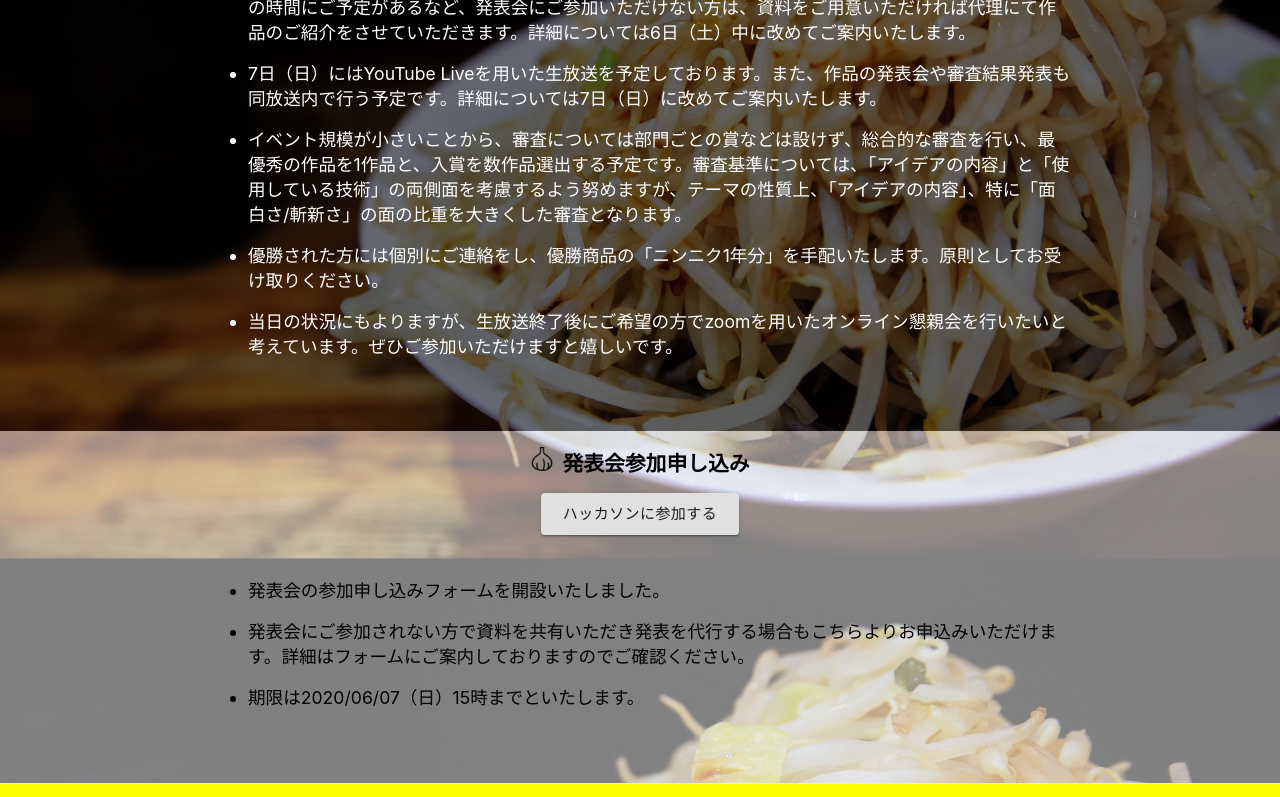
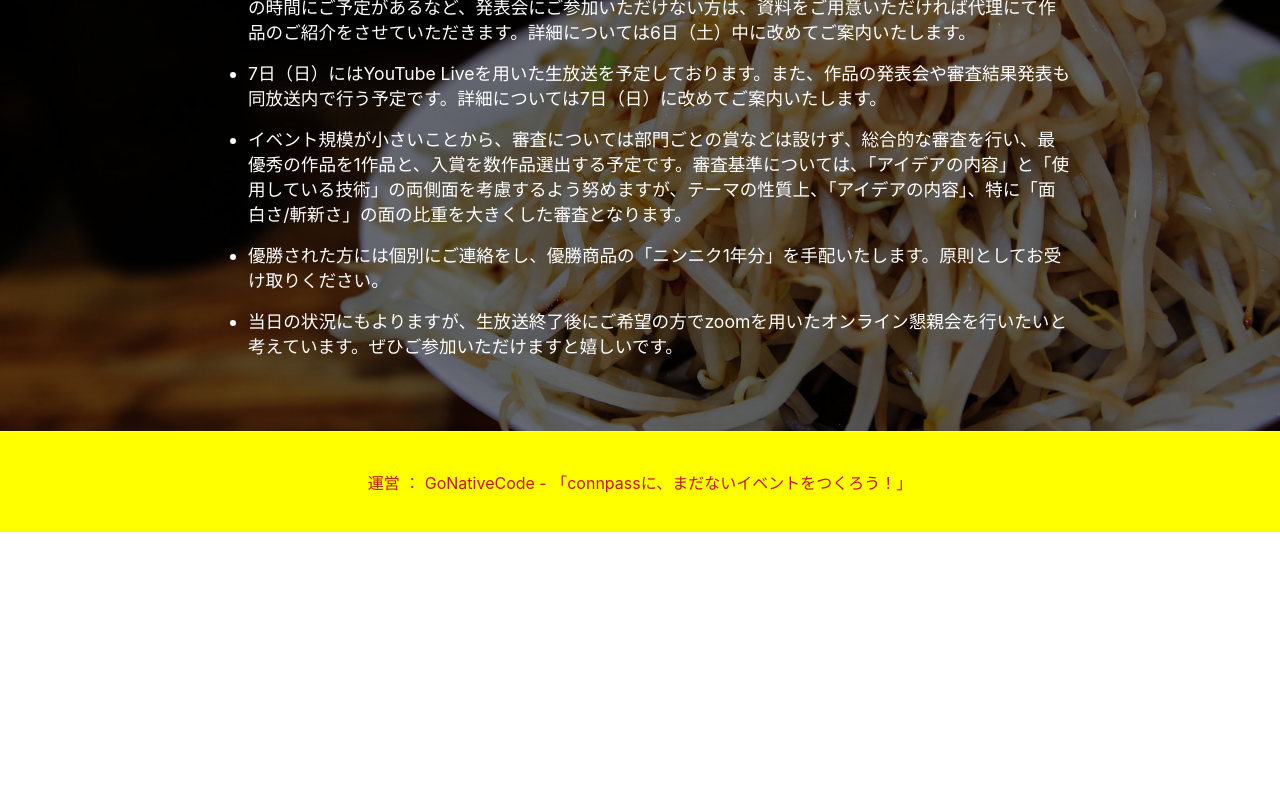
Before and after one commit to matsumana07384/jiro-hackthon-2020, a Next.js app: page / in a window 1280 px wide. Shown: the part 2000-2797 px from the top of the page. After the commit the page ends 2532 px from the top, so only its background shows below. Built offline with nearby package versions, Linux system fonts and the light colour scheme.

Commit message:
remove contents

```diff
--- a/components/Header.js
+++ b/components/Header.js
@@ -7,9 +7,6 @@ export default function Header() {
       <div><a href="#theme">開発テーマ</a></div>
       <div><a href="#qualification">参加資格</a></div>
       <div><a href="#rule">ルール</a></div>
-      <div><a href="#speak">発表会参加申し込み</a></div>
-      {/* <div><a href="#schedule">参加者スケジュール</a></div>
-      <div><a href="#live">生配信スケジュール</a></div> */}
     </header>
     <style jsx>{`
       header {
--- a/pages/index.js
+++ b/pages/index.js
@@ -119,107 +119,6 @@ export default function Home() {
               </ul>
             </div>
           </div>
-          <div className="section white" id="speak">
-            <p className="title">
-              発表会参加申し込み
-            </p>
-            <div className="button">
-                <Button variant="contained" size="large" href="https://gonativecode.connpass.com/event/173348/" target="_blank" rel="noopener noreferrer">ハッカソンに参加する</Button>
-              </div>
-            <div className="description">
-              <ul className="list">
-                <li>発表会の参加申し込みフォームを開設いたしました。</li>
-                <li>発表会にご参加されない方で資料を共有いただき発表を代行する場合もこちらよりお申込みいただけます。詳細はフォームにご案内しておりますのでご確認ください。</li>
-                <li>期限は2020/06/07（日）15時までといたします。</li>
-              </ul>
-            </div>
-          </div>
-
-          {/* <div className="section white" id="schedule">
-            <p className="title">
-              参加者スケジュール
-            </p>
-            <div className="description">
-              <table>
-                <tr>
-                  <th>日にち</th>
-                  <th>時間</th>
-                  <th>内容</th>
-                </tr>
-                <tr>
-                  <td rowspan="2">2020年6月5日（金）</td>
-                  <td>20:00-20:30</td>
-                  <td>オープニング・詳細発表</td>
-                </tr>
-                <tr>
-                  <td>20:30-</td>
-                  <td>開発開始</td>
-                </tr>
-                <tr>
-                  <td>2020年6月6日（土）</td>
-                  <td>20:00-20:30</td>
-                  <td>終日開発</td>
-                </tr>
-                <tr>
-                  <td　rowspan="5">2020年6月7日（日）</td>
-                  <td>12:00-15:00</td>
-                  <td>発表会エントリー受付</td>
-                </tr>
-                <tr>
-                  <td>17:00</td>
-                  <td>開発終了</td>
-                </tr>
-                <tr>
-                  <td>17:00-19:00</td>
-                  <td>発表会</td>
-                </tr>
-                <tr>
-                  <td>19:00-19:30</td>
-                  <td>審査時間（休憩）</td>
-                </tr>
-                <tr>
-                  <td>19:00-19:30</td>
-                  <td>オンライン飲み会（任意参加）</td>
-                </tr>
-              </table>
-            </div>
-          </div>
-          <div className="section block" id="live">
-            <p className="title">
-              生配信スケジュール
-            </p>
-            <p className="description">
-            <table>
-                <tr>
-                  <th>日にち</th>
-                  <th>時間</th>
-                  <th>内容</th>
-                </tr>
-                <tr>
-                  <td　rowspan="5">2020年6月7日（日）</td>
-                  <td>15:00-15:30</td>
-                  <td>イベント概要のおさらい</td>
-                </tr>
-                <tr>
-                  <td>15:30-17:00</td>
-                  <td>TBD</td>
-                </tr>
-                <tr>
-                  <td>17:00-19:00</td>
-                  <td>発表会（1チーム/1個人 5分程度）</td>
-                </tr>
-                <tr>
-                  <td>19:00-19:30</td>
-                  <td>TBD</td>
-                </tr>
-                <tr>
-                  <td>19:00-21:00</td>
-                  <td>結果発表・表彰・講評、エンディング</td>
-                </tr>
-              </table>
-            </p>
-          </div> */}
-
         </div>
       </main>
 
```
